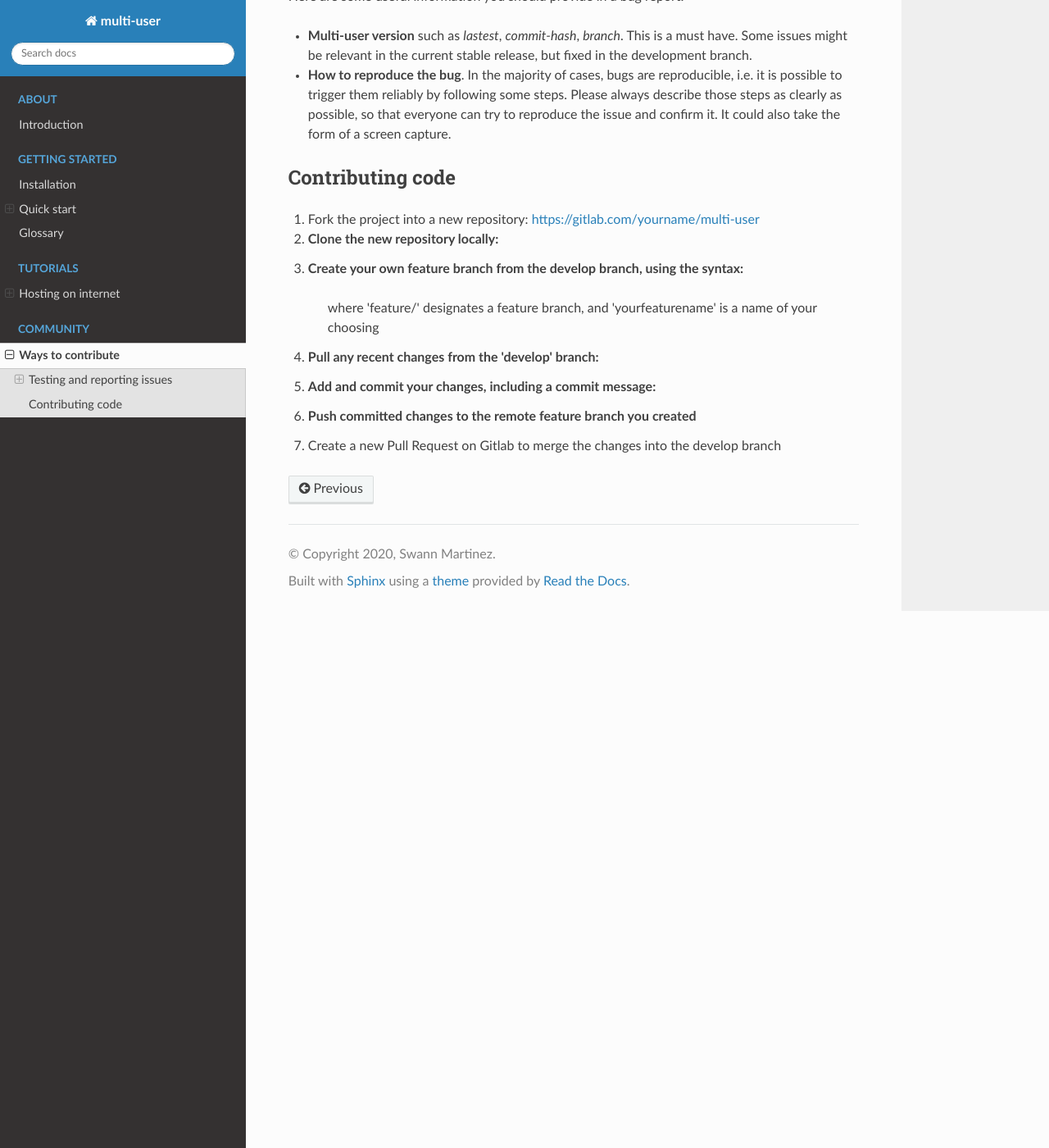
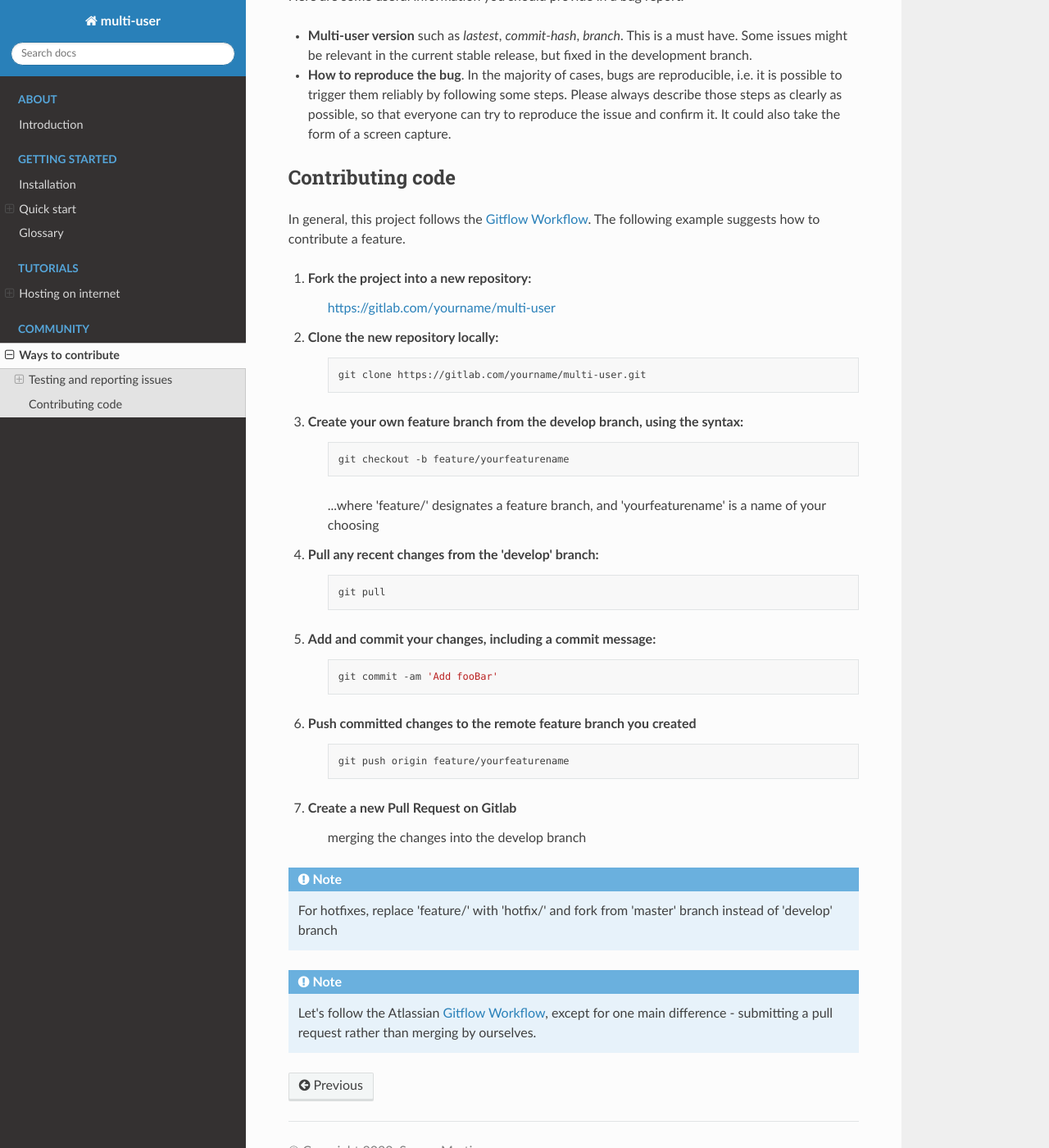
Before and after one commit to AvvyB/blender-multi-user, a Sphinx documentation site: the page built from docs/ways_to_contribute.rst, in a window 1280 px wide and 1400 px high, scrolled down 721 px. Shown: the whole window at 82% size. Built offline with Sphinx 7.4.7 and the Read the Docs theme 2.0.0, drawn with Linux system fonts in a browser that asks for light colours; some of the changed text lies outside the part shown.

```diff
--- a/docs/ways_to_contribute.rst
+++ b/docs/ways_to_contribute.rst
@@ -35,21 +35,37 @@ Here are some useful information you should provide in a bug report:
 Contributing code
 =================
 
-1. Fork the project into a new repository: https://gitlab.com/yourname/multi-user
+In general, this project follows the `Gitflow Workflow <https://www.atlassian.com/git/tutorials/comparing-workflows/gitflow-workflow>`_.
+The following example suggests how to contribute a feature.
+
+1. Fork the project into a new repository:
+    https://gitlab.com/yourname/multi-user
+
 2. Clone the new repository locally:
-        .. code-block:: bash
-            git clone https://gitlab.com/yourname/multi-user.git
+    .. code-block:: bash
+
+        git clone https://gitlab.com/yourname/multi-user.git
+
 3. Create your own feature branch from the develop branch, using the syntax:
-        .. code-block:: bash
-            git checkout -b feature/yourfeaturename
-    where 'feature/' designates a feature branch, and 'yourfeaturename' is a name of your choosing
+    .. code-block:: bash
+
+        git checkout -b feature/yourfeaturename
+    ...where 'feature/' designates a feature branch, and 'yourfeaturename' is a name of your choosing
+
 4. Pull any recent changes from the 'develop' branch:
-        .. code-block:: bash
-            git pull
+    .. code-block:: bash
+
+        git pull
 5. Add and commit your changes, including a commit message:
-        .. code-block:: bash
-            git commit -am 'Add fooBar'
+    .. code-block:: bash
+
+        git commit -am 'Add fooBar'
 6. Push committed changes to the remote feature branch you created
-        .. code-block:: bash
-            git push origin feature/yourfeaturename
-7. Create a new Pull Request on Gitlab to merge the changes into the develop branch
+    .. code-block:: bash
+
+        git push origin feature/yourfeaturename
+7. Create a new Pull Request on Gitlab
+    merging the changes into the develop branch
+
+.. Note:: For hotfixes, replace 'feature/' with 'hotfix/' and fork from 'master' branch instead of 'develop' branch
+.. Note:: Let's follow the Atlassian `Gitflow Workflow <https://www.atlassian.com/git/tutorials/comparing-workflows/gitflow-workflow>`_, except for one main difference - submitting a pull request rather than merging by ourselves.
```
Also changed, not shown: other parts of docs/ways_to_contribute.rst (+1 -1 lines), docs/tutorials/hosting_guide.rst (+21 -4 lines).
